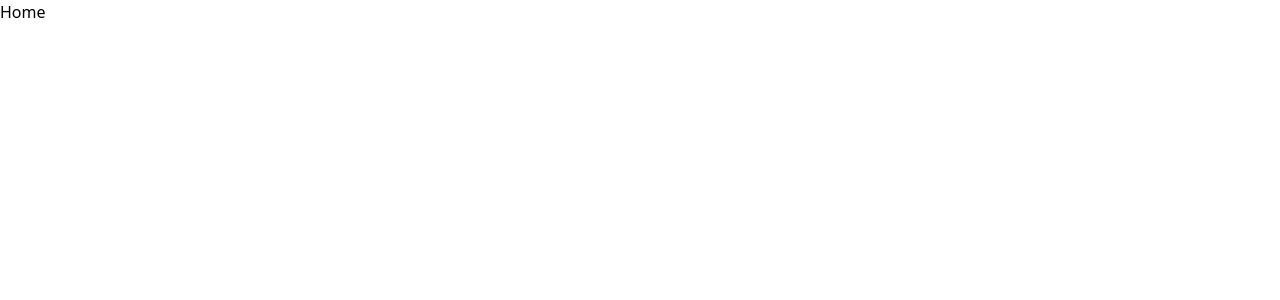
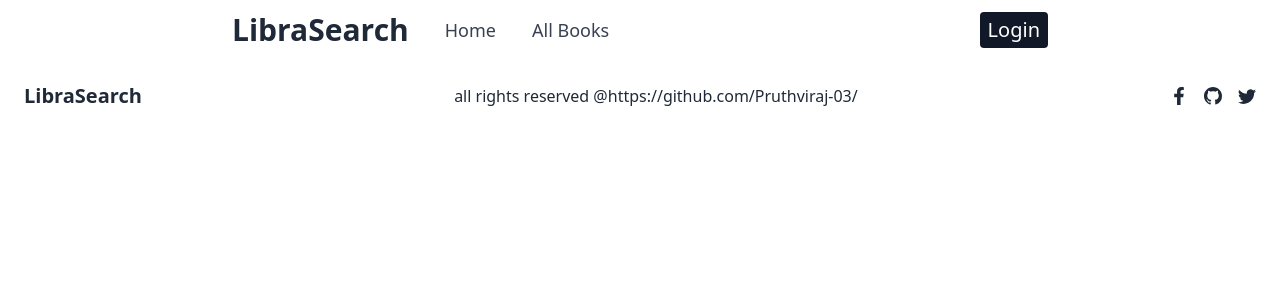
Before and after one commit to Pruthviraj-03/LibraSearch, a React (Create React App) app: page / in a window 1280 px wide. Shown: the top 300 px of the page. Built offline with nearby package versions, Linux system fonts and the light colour scheme.

Commit message:
header and footer done.

```diff
--- a/package.json
+++ b/package.json
@@ -8,6 +8,7 @@
     "@testing-library/user-event": "^13.5.0",
     "react": "^18.3.1",
     "react-dom": "^18.3.1",
+    "react-icons": "^5.3.0",
     "react-router-dom": "^6.26.1",
     "react-scripts": "5.0.1",
     "web-vitals": "^2.1.4"
--- a/src/components/Button.jsx
+++ b/src/components/Button.jsx
@@ -1,7 +1,18 @@
 import React from "react";
+import { Link } from "react-router-dom";
 
 const Button = () => {
-  return <div>Button</div>;
+  return (
+    <Link to="#">
+      <div
+        className="px-2 py-1 text-xl font-medium
+                     rounded cursor-pointer
+                    text-white bg-gray-900 hover:text-gray-900 hover:bg-gray-100 hover:border hover:border-gray-900"
+      >
+        Login
+      </div>
+    </Link>
+  );
 };
 
 export default Button;
--- a/src/components/Card.jsx
+++ /dev/null
@@ -1,7 +0,0 @@
-import React from "react";
-
-const Card = () => {
-  return <div>Card</div>;
-};
-
-export default Card;
--- a/src/components/Footer.jsx
+++ b/src/components/Footer.jsx
@@ -1,7 +1,48 @@
 import React from "react";
+import { Link } from "react-router-dom";
+import { BsTwitter, BsGithub } from "react-icons/bs";
+import { FaFacebookF } from "react-icons/fa";
 
 const Footer = () => {
-  return <div>Footer</div>;
+  return (
+    <div className="w-full">
+      <div className="flex flex-row items-center justify-between px-6 py-4 bg-white">
+        <Link
+          to="/"
+          className="text-xl font-bold text-gray-800 hover:text-gray-500"
+        >
+          LibraSearch
+        </Link>
+
+        <p className="py-2 text-gray-800">
+          all rights reserved @https://github.com/Pruthviraj-03/
+        </p>
+
+        <div className="flex -mx-2">
+          <Link
+            to="#"
+            className="mx-2 text-lg text-gray-800 hover:text-gray-500"
+          >
+            <FaFacebookF />
+          </Link>
+
+          <Link
+            to="#"
+            className="mx-2 text-lg text-gray-800 hover:text-gray-500"
+          >
+            <BsGithub />
+          </Link>
+
+          <Link
+            to="#"
+            className="mx-2 text-lg text-gray-800 hover:text-gray-500"
+          >
+            <BsTwitter />
+          </Link>
+        </div>
+      </div>
+    </div>
+  );
 };
 
 export default Footer;
--- a/src/components/Header.jsx
+++ b/src/components/Header.jsx
@@ -1,7 +1,42 @@
 import React from "react";
+import { Link } from "react-router-dom";
+import Button from "./Button";
 
 const Header = () => {
-  return <div>Header</div>;
+  return (
+    <div>
+      <div className="bg-white shadow w-full px-52">
+        <div className="px-6 py-3 flex items-center justify-between">
+          <div className="flex items-center gap-2">
+            <Link
+              className="text-3xl font-bold text-gray-800 hover:text-gray-500"
+              to="/"
+            >
+              LibraSearch
+            </Link>
+
+            <div className="flex items-center ml-5 gap-5">
+              <Link
+                to="/"
+                className="px-2 py-1 text-lg font-medium text-gray-700 rounded hover:bg-gray-900 hover:text-gray-100"
+              >
+                Home
+              </Link>
+
+              <Link
+                to="/books"
+                className="px-2 py-1 text-lg font-medium text-gray-700 rounded hover:bg-gray-900 hover:text-gray-100
+                   "
+              >
+                All Books
+              </Link>
+            </div>
+          </div>
+          <Button />
+        </div>
+      </div>
+    </div>
+  );
 };
 
 export default Header;
--- /dev/null
+++ b/src/components/LimBooks.jsx
@@ -0,0 +1,7 @@
+import React from "react";
+
+const LimBooks = () => {
+  return <div>LimBooks</div>;
+};
+
+export default LimBooks;
--- a/src/pages/Home.jsx
+++ b/src/pages/Home.jsx
@@ -1,7 +1,14 @@
 import React from "react";
+import Header from "../components/Header";
+import Footer from "../components/Footer";
 
 const Home = () => {
-  return <div>Home</div>;
+  return (
+    <div>
+      <Header />
+      <Footer />
+    </div>
+  );
 };
 
 export default Home;
--- a/tailwind.config.js
+++ b/tailwind.config.js
@@ -2,7 +2,11 @@
 module.exports = {
   content: ["./src/**/*.{js,jsx,ts,tsx}"],
   theme: {
-    extend: {},
+    extend: {
+      fontFamily: {
+        nunito: ["nunito", "sans-serif"],
+      },
+    },
   },
   plugins: [],
 };
```
Also changed, not shown: 2 other files (tests, documents, lock files or other folders).
